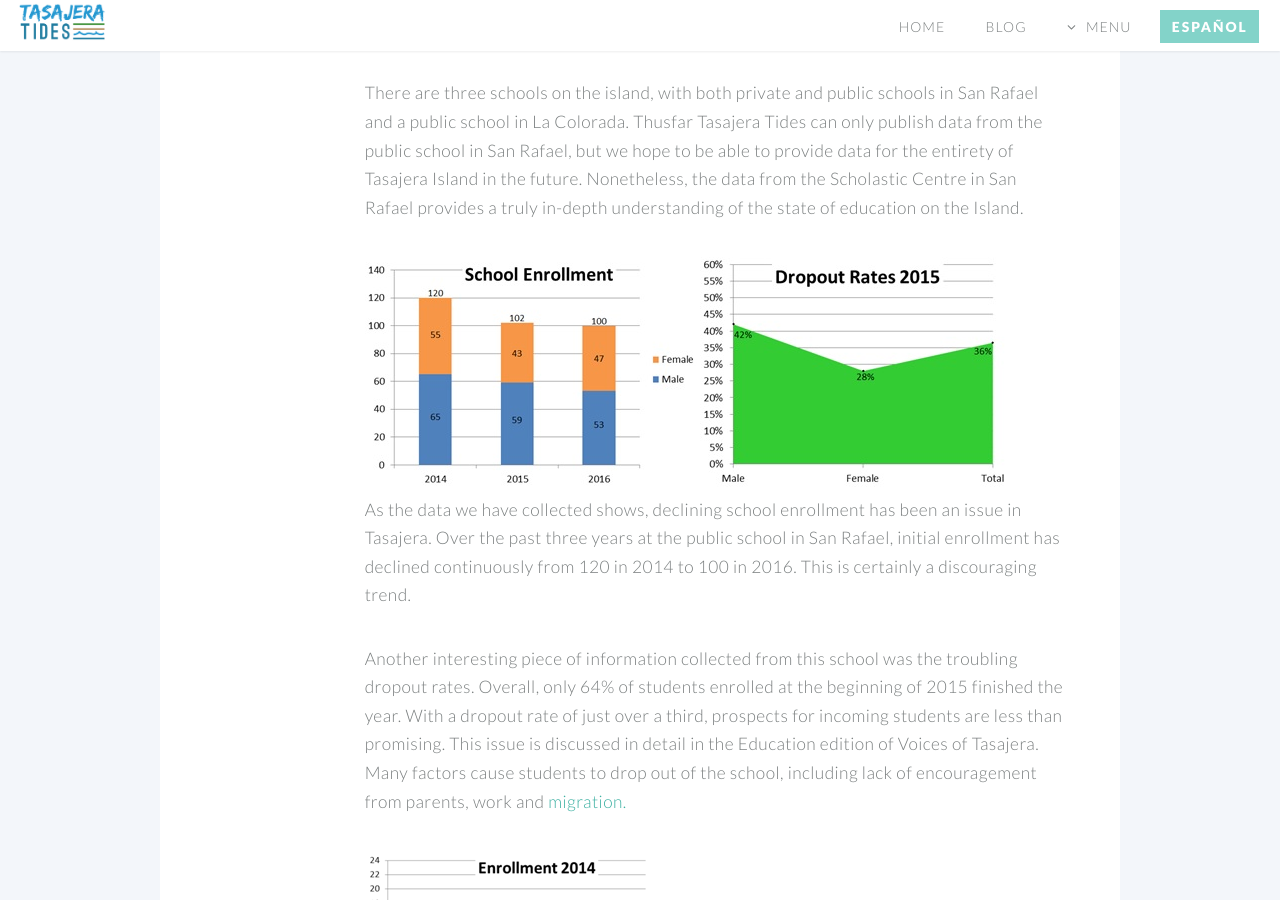
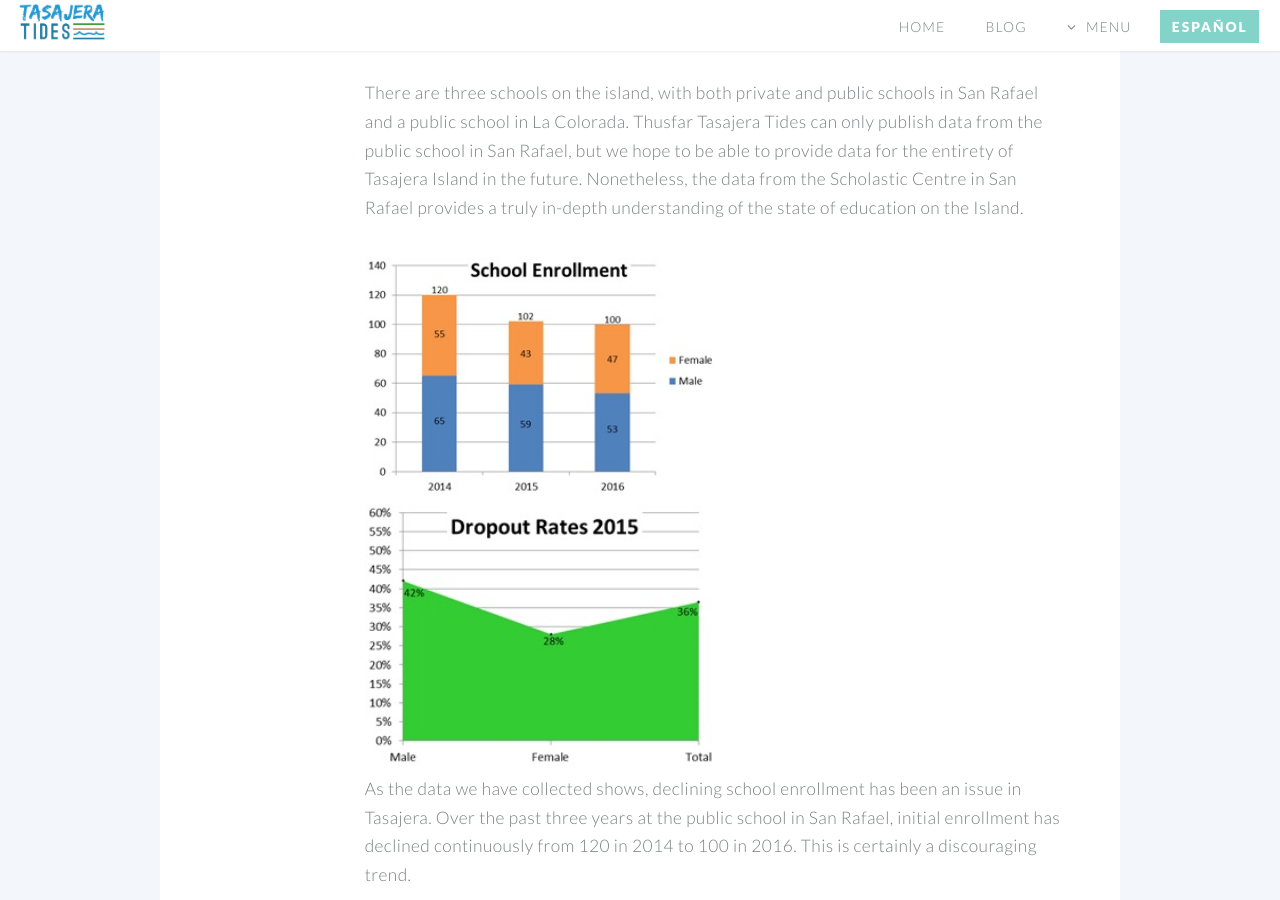
Before and after one commit to danteo90/danteo90.github.io, a Jekyll site: the page education.html, which Jekyll copies as it is, in a window 1280 px wide and 900 px high, scrolled down 833 px. Built offline with Jekyll 4.4.1, drawn with Linux system fonts in a browser that asks for light colours; grey boxes are pictures that could not be loaded.

Commit message:
Update education.html

```diff
--- a/education.html
+++ b/education.html
@@ -141,11 +141,11 @@
 											<p>When discussing community development, education is commonly cited as a key factor. As such, education has been an integral part of the Tasajera Tides indicator framework from the beginning.  Discussions with community members validated this impression, and we have since made it a priority indicator.</p>
 											<iframe width="100%" height="477" src="https://www.youtube.com/embed/KnvgKKD5Nv8?rel=0" frameborder="0" allowfullscreen></iframe>
 											<p></br>There are three schools on the island, with both private and public schools in San Rafael and a public school in La Colorada. Thusfar Tasajera Tides can only publish data from the public school in San Rafael, but we hope to be able to provide data for the entirety of Tasajera Island in the future. Nonetheless, the data from the Scholastic Centre in San Rafael provides a truly in-depth understanding of the state of education on the Island.</p>
-											<img src="/images/enrollment1.jpg" />
-											<img src="/images/dropout1.jpg" />
+											<img src="/images/enrollment1.jpg" width="50%"/>
+											<img src="/images/dropout1.jpg" width="50%"/>
 											<p>As the data we have collected shows, declining school enrollment has been an issue in Tasajera. Over the past three years at the public school in San Rafael, initial enrollment has declined continuously from 120 in 2014 to 100 in 2016. This is certainly a discouraging trend.</p>
 											<p>Another interesting piece of information collected from this school was the troubling dropout rates. Overall, only 64% of students enrolled at the beginning of 2015 finished the year. With a dropout rate of just over a third, prospects for incoming students are less than promising. This issue is discussed in detail in the Education edition of Voices of Tasajera. Many factors cause students to drop out of the school, including lack of encouragement from parents, work and <a href="#" >migration.</a></p>
-											<img src="/images/enrollment2.png" />
+											<img src="/images/enrollment2.png" width="100%"/>
 											<p>Figure 3 displays school enrollment over the past three years separated by grade and gender. 2014 had a very balanced enrollment compared to the rest of the observed period. It is also important to note the apparent lack of continuity in the school. According to teachers in the school, many students have to repeat grades due to lack of attendance. Others simply drop out. This information is consistent with the observed data; the high enrollment in grade 1 in 2015 is repeated the next year instead of being passed on to grade 2.</p>
 											<p>On a more personal note, this school is certainly not suffering from a lack of effort and care from the part of its educators. The people working at the school are working very hard to provide their students with the best education possible, but insufficient funds and resources make this difficult. Projects like the <a href="#">Emana Summer School Project</a> can have a resounding impact by providing resources and changing students’ attitudes towards education.</p>
 										</section>
```
